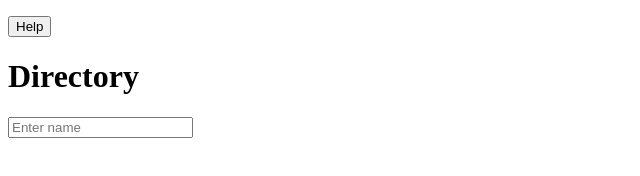
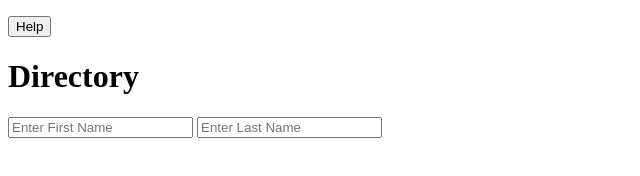
Before and after one commit to kymwithay/search_two_strings, a website: page searchtwostrings/www/index.html in a window 1280 px wide. Shown: the whole page, without its empty margins (0-640 px from the left). Drawn offline with Linux system fonts and the light colour scheme.

Commit message:
added an input text box for last name

```diff
--- a/searchtwostrings/www/index.html
+++ b/searchtwostrings/www/index.html
@@ -9,7 +9,8 @@
 <p><button class="help-btn">Help</button></p>
 <div class='header'><h1>Directory</h1></div>
 <div class='search-view'>
-    <input class='search-key' type="search" placeholder="Enter name"/>
+    <input class='search-key' type="search" placeholder="Enter First Name"/>
+    <input type="search" placeholder="Enter Last Name" />
     <ul class='list employee-list'></ul>
 </div>
 
```
